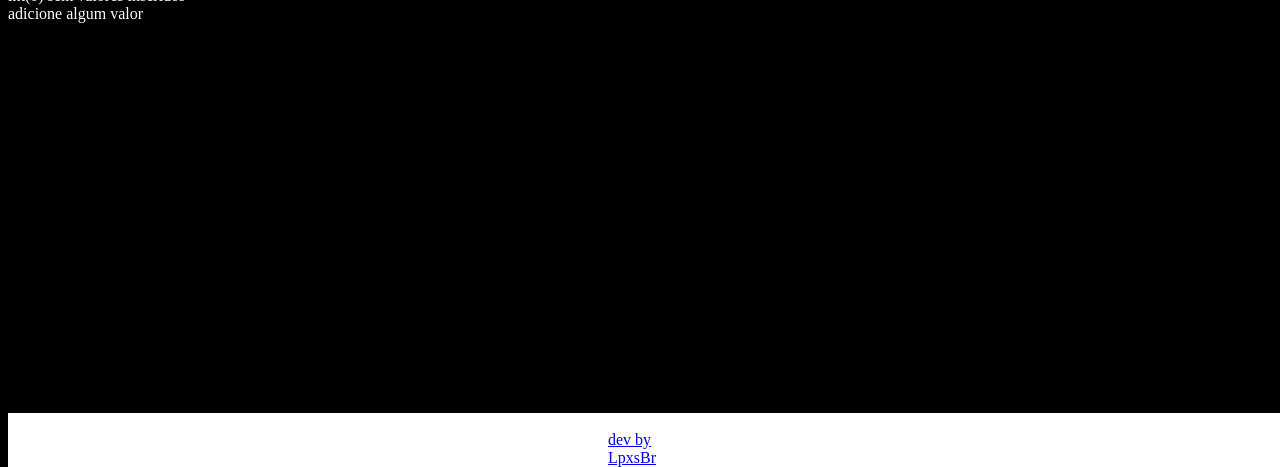
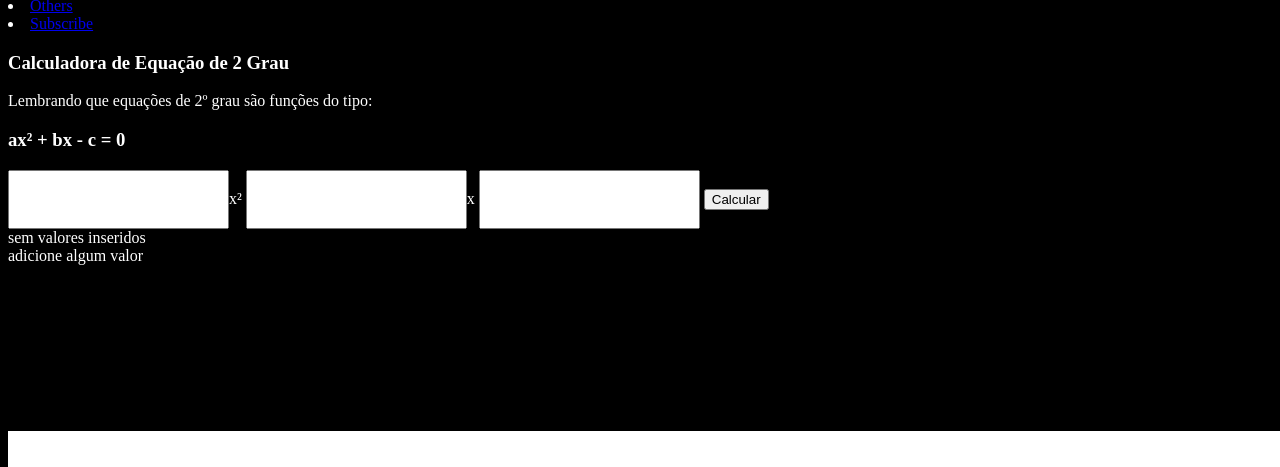
Before and after one commit to LpxsBr/Math_functions_plataform, a PHP site: page / in a window 1280 px wide. Shown: the part 333-800 px from the top of the page. Run offline with PHP 8.4, Linux system fonts and the light colour scheme; data that the repository does not hold is empty.

Commit message:
Update index.php - em refatoração

```diff
--- a/index.php
+++ b/index.php
@@ -1,45 +1,59 @@
-<html>
+<!DOCTYPE html>
+<html lang="en">
 <head>
-    <title>LpxsBr - Eq 2º Grau</title>
+    <meta charset="UTF-8">
+    <meta http-equiv="X-UA-Compatible" content="IE=edge">
+    <meta name="viewport" content="width=device-width, initial-scale=1.0">
     <link rel="stylesheet" href="style.css">
+    <title>Calc Eq 2 Grau</title>
 </head>
 <body>
-    <h1>CALCULADORA EQUAÇÃO DE SEGUNDO GRAU</h1>
+    <header class="cabecalho">
+        <div class="logo">
+            <img src="logo.png" alt="logo" class="logoImg">
+        </div>
+        <div class="menu">
+            <li><a href="https://www.instagram.com/lpxsbr/" class="whoiam">Whoiam</a></li>
+            <li><a href="https://github.com/LpxsBr" class="others">Others</a></li>
+            <li><a href="#" class="Subscribe">Subscribe</a></li>
+        </div>
+    </header>
+    <main class="conteudo">
+        <div class="titulo">
+            <h3>Calculadora de Equação de 2 Grau</h3>
+        </div>
+        <div class="explica">
+            <p>Lembrando que equações de 2º grau são funções do tipo:</p>
+            <h3>ax² + bx - c = 0</h3>
+        </div>
+        <div class="inputCampo">
             <form action="script" method="post">
-      <h>coeficiente a</h>
-      <input type="get" name="cofa"><br>
-      <h>coeficiente b</h>
-      <input type="get" name="cofb"><br>
-      <h>coeficiente c</h>
-      <input type="get" name="cofc"><br><br>
-      <input type="submit" value="resolver">
-
+                <h><input type="number" name="cofa">x²</h>
+                <h><input type="number" name="cofb">x</h>
+                <h><input type="number" name="cofc"></h>
+                <button class="subbtn">Calcular</button>
+                <!--<input type="submit" value="Calcular" class="submtbtn">-->
+            </form>
+        </div>
         <div class="script">
-
            <?php
 $cofa = $_POST["cofa"];
 $cofb = $_POST["cofb"];
 $cofc = $_POST["cofc"];
 
 $t = $cofa + $cofb + $cofac;
-var_dump($t);
+//var_dump($t);
 if($t == 0 or $t == null && $t == $cofa && $cofa == $cofb && $cofb == $cofc
 ){
   echo 'sem valores inseridos'.'<br>'.'adicione algum valor';
 }else{
 //delta
 $expo = $cofb*$cofb;
-/*
-echo var_dump($expo);
-echo var_dump($cofa);
-echo var_dump($cofb);
-echo var_dump($cofc);
-*/
 $delta = $expo - 4*($cofa * $cofc);
-echo '<br>'.'delta = ',$delta;
+echo '<br> <h5>'.'delta = ',$delta.'<h5>';
 //teste delta menor que zero
 if($delta < 0){
-  echo '<br>'.'não existe no conjunto dos reais';
+  echo '<div class="erro"><br>'.'não existe no conjunto dos reais'.'</div>';
 }else{
   /*tratar a divisão por zero - indeterminação - PENDENTE*/
   $rdelta = sqrt($delta);
@@ -50,19 +64,19 @@
   //x1 e x2
   $x1 = (-$cofb+$rdelta)/($div);
   $x2 = (-$cofb-$rdelta)/($div);
-  }else{
-    echo 'indeterminação encontrada'.'<br>'.'deseja fatorar e refazer?';
+    //saida
+  echo '<br> <h5>'.'x1 = ',$x1.'<h5>';
+  echo '<br> <h5>'.'x2 = ',$x2.'<h5>';
+  }elseif($cofa == 0){
+    echo 'indeterminação/divisão por zero encontrada'.'<br>'.'<a href="https://neurochispas.com.br/algebra/fatorar-polinomios-2-grau/#:~:text=A%20fatora%C3%A7%C3%A3o%20de%20polin%C3%B4mios%20de,reverso%20da%20distribui%C3%A7%C3%A3o%20de%20multiplica%C3%A7%C3%A3o.">fatoração<a> necessária';
+  }
 }}
-  //saida
-  echo '<br>'.'x1 = ',$x1;
-  echo '<br>'.'x2 = ',$x2;
-}
 ?>
         </div>
-  <footer>
-    <br>
-    <a href="https://www.instagram.com/lpxsbr/" target="_blank">dev by LpxsBr</a>
-    <br>
+    </main>
+    <footer class="rodape">
+        <div class="rodapecontent">LpxsBr - <?= date('Y')?></div>
     </footer>
+
 </body>
 </html>
```
Lines whose indentation alone changed are shown as unchanged.
